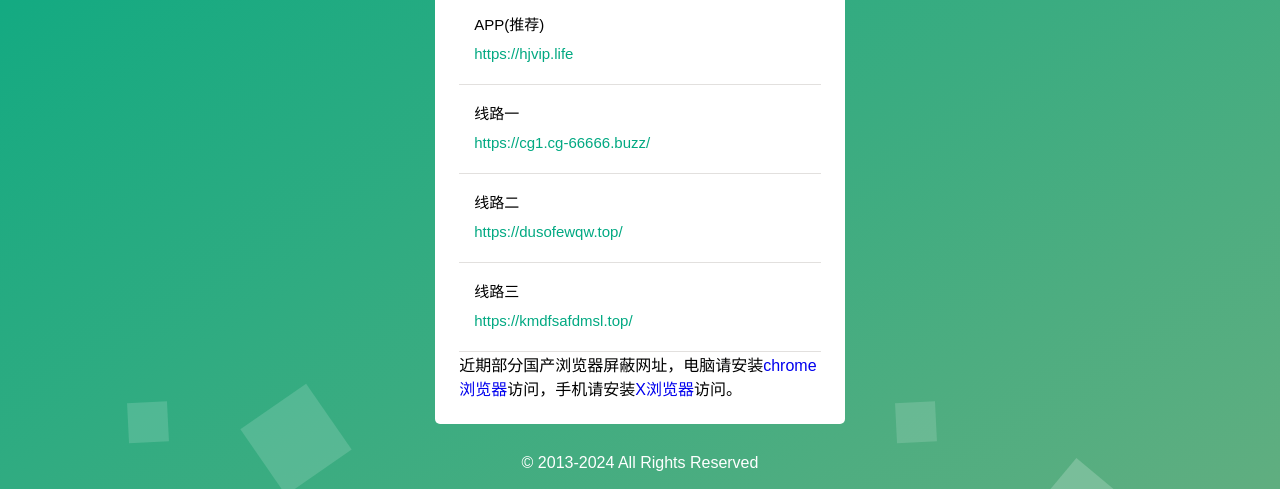
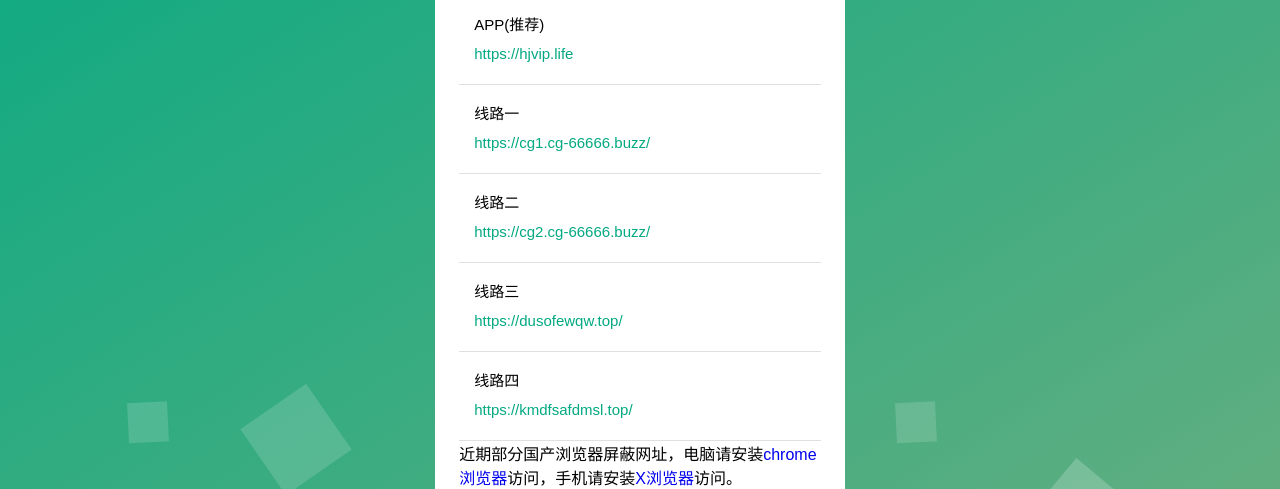
Before and after one commit to mfeiziyuan/mfeiziyuan.github.io, a plain HTML site: page index.html in a window 1280 px wide. Shown: the part 311-800 px from the top of the page. Drawn offline with Linux system fonts and the light colour scheme.

Commit message:
Update index.html

```diff
--- a/index.html
+++ b/index.html
@@ -47,11 +47,16 @@
 							</span></span></li>
 							<li>
 								线路二
+								<a href="https://cg2.cg-66666.buzz" target="_blank"><i>https://cg2.cg-66666.buzz/</i></a>
+
+							</span></span></li>
+							<li>
+								线路三
 								<a href="https://dusofewqw.top/" target="_blank"><i>https://dusofewqw.top/</i></a>
 
 							</span></span></li>
 							<li>
-								线路三
+								线路四
 								<a href="https://kmdfsafdmsl.top/" target="_blank"><i>https://kmdfsafdmsl.top/</i></a>
 
 							</span></span></li>
```
